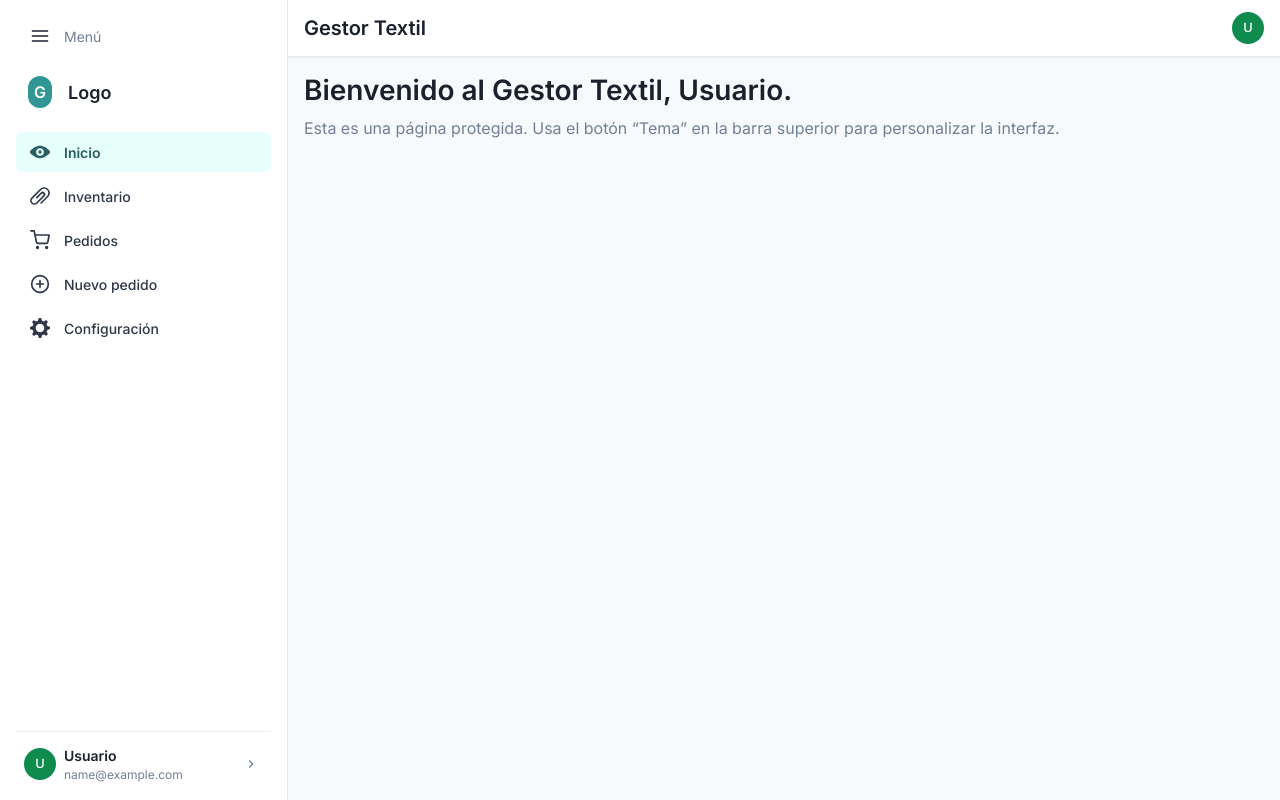
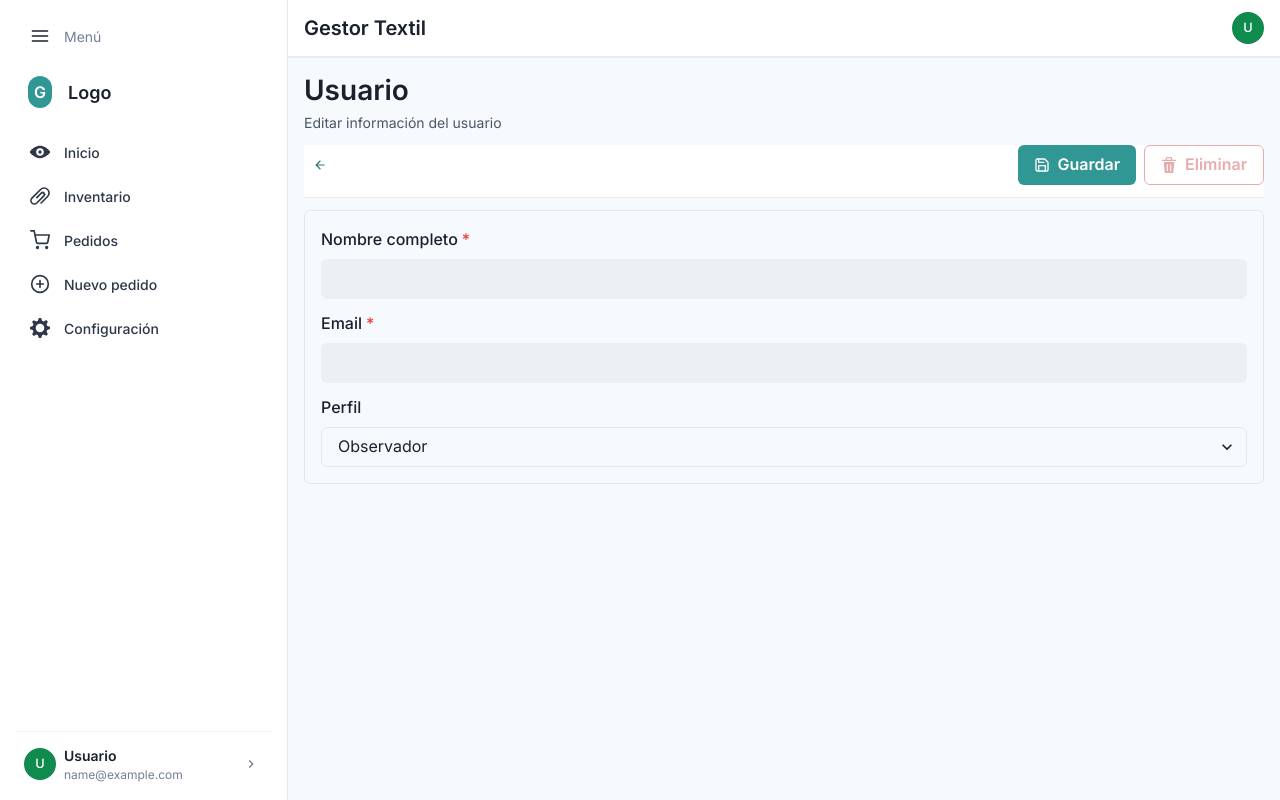
Before and after one commit to bellinicahuanadevelopment/gestor-textil, a React (Vite) app in the folder frontend/: page /configuracion/usuarios/1 in a window 1280 px wide. Before the commit this address led to /. Built offline with nearby package versions, Linux system fonts and the light colour scheme; no server answers; sample sign-in values are in the browser's storage.

Commit message:
Added detailed user view just for admin

```diff
--- a/frontend/src/App.jsx
+++ b/frontend/src/App.jsx
@@ -11,6 +11,8 @@ import Pedidos from './pages/Pedidos'
 import NuevoPedido from './pages/NuevoPedido'
 import PedidoDetalle from './pages/PedidoDetalle'
 import Configuracion from './pages/Configuracion'
+import UsuarioDetalle from './pages/UsuarioDetalle'
+
 
 function PrivateRoute({ children }) {
   const { token } = useAuth()
@@ -79,6 +81,16 @@ export default function App() {
           }
         />
 
+        <Route
+          path="/configuracion/usuarios/:id"
+          element={
+            <PrivateRoute>
+              <UsuarioDetalle />
+            </PrivateRoute>
+          }
+        />
+
+
         <Route path="*" element={<Navigate to="/" replace />} />
       </Routes>
     </BrowserRouter>
--- a/frontend/src/pages/Configuracion.jsx
+++ b/frontend/src/pages/Configuracion.jsx
@@ -12,6 +12,7 @@ import { AddIcon, DeleteIcon, SearchIcon } from '@chakra-ui/icons'
 import { useThemePrefs } from '../theme/ThemeContext'
 import { useAuthedFetchJson } from '../lib/api'
 import { useAuth } from '../contexts/AuthContext'
+import { Link } from 'react-router-dom'
 
 function AccentTab({ label, underline, disabled=false }) {
   return (
@@ -40,6 +41,7 @@ export default function Configuracion(){
   const toast = useToast()
 
   const canManage = user?.profile === 'admin' || user?.profile === 'manager'
+  const isAdmin = user?.profile === 'admin'
 
   // look & feel
   const underline = useColorModeValue(`${accent}.500`, `${accent}.300`)
@@ -99,7 +101,7 @@ export default function Configuracion(){
     }
   }
 
-  // delete user dialog
+  // delete user dialog (admins only)
   const [toDelete, setToDelete] = useState(null)
   const delDisc = useDisclosure()
   async function confirmDelete(){
@@ -183,10 +185,21 @@ export default function Configuracion(){
                   )}
                 </HStack>
 
-                {/* Users as independent cards */}
+                {/* Users as independent cards; clickable only for admins */}
                 <Stack spacing="3">
-                  {filtered.map(u => (
-                    <Card key={u.id} variant="outline">
+                  {filtered.map(u => {
+                    const asProp = isAdmin ? Link : undefined
+                    const toProp = isAdmin ? `/configuracion/usuarios/${u.id}` : undefined
+                    return (
+                      <Card
+                        key={u.id}
+                        as={asProp}
+                        to={toProp}
+                        variant="outline"
+                        cursor={isAdmin ? 'pointer' : 'default'}
+                        _hover={isAdmin ? { borderColor: `${accent}.300` } : undefined}
+                        _focusWithin={isAdmin ? { borderColor: `${accent}.400`, boxShadow: 'outline' } : undefined}
+                      >
                         <CardHeader pb="2">
                           <HStack align="start" justify="space-between">
                             <Box>
@@ -206,6 +219,8 @@ export default function Configuracion(){
                             <Text fontSize="sm" color="gray.600">
                               Creado: {u.created_at ? new Date(u.created_at).toLocaleString() : '—'}
                             </Text>
+
+                            {isAdmin && (
                               <Tooltip label="Eliminar usuario">
                                 <IconButton
                                   aria-label="Eliminar usuario"
@@ -213,13 +228,15 @@ export default function Configuracion(){
                                   size="sm"
                                   variant="outline"
                                   colorScheme="red"
-                              onClick={() => { setToDelete(u); delDisc.onOpen() }}
+                                  onClick={(e) => { e.preventDefault(); e.stopPropagation(); setToDelete(u); delDisc.onOpen() }}
                                 />
                               </Tooltip>
+                            )}
                           </HStack>
                         </CardBody>
                       </Card>
-                  ))}
+                    )
+                  })}
                 </Stack>
 
                 {!loadingUsers && filtered.length === 0 && (
@@ -270,7 +287,7 @@ export default function Configuracion(){
         </ModalContent>
       </Modal>
 
-      {/* Delete user confirm */}
+      {/* Delete user confirm (admins only) */}
       <AlertDialog isOpen={delDisc.isOpen} onClose={delDisc.onClose} leastDestructiveRef={undefined}>
         <AlertDialogOverlay />
         <AlertDialogContent>
@@ -280,7 +297,7 @@ export default function Configuracion(){
           </AlertDialogBody>
           <AlertDialogFooter>
             <Button onClick={delDisc.onClose}>Cancelar</Button>
-            <Button colorScheme="red" ml={3} onClick={confirmDelete}>Eliminar</Button>
+            <Button colorScheme="red" ml={3} onClick={confirmDelete} isDisabled={!isAdmin}>Eliminar</Button>
           </AlertDialogFooter>
         </AlertDialogContent>
       </AlertDialog>
--- a/frontend/src/pages/NuevoPedido.jsx
+++ b/frontend/src/pages/NuevoPedido.jsx
@@ -3,7 +3,7 @@ import {
   Box, Heading, Text, Stack, HStack, VStack, Input, Button,
   FormControl, FormLabel, Card, CardHeader, CardBody,
   NumberInput, NumberInputField, useDisclosure, useToast,
-  useColorModeValue, useBreakpointValue
+  useColorModeValue, useBreakpointValue, useToken
 } from '@chakra-ui/react'
 import { CheckIcon } from '@chakra-ui/icons'
 import { useAuthedFetchJson } from '../lib/api'
@@ -27,6 +27,8 @@ function Stepper({ step, accent }) {
   const dotSize = useBreakpointValue({ base: '6', md: '8' })
   const labelSize = useBreakpointValue({ base: 'sm', md: 'md' })
   const gap = useBreakpointValue({ base: 2, md: 4 })
+  const dotSizeCss = useToken('sizes', dotSize) // p.ej. "1.5rem"
+
 
   if (orientation === 'vertical') {
     return (
@@ -60,9 +62,14 @@ function Stepper({ step, accent }) {
                   {`Step ${index}`}
                 </Text>
               </HStack>
-              {index < labels.length && (
-                <Box ml={dotSize} h="6" w="2px" bg={index < step ? lineActive : grayLine} />
-              )}
+                {index < labels.length && (
+                  <Box
+                    ml={`calc(${dotSizeCss} / 2 - 1px)`}
+                    h="6"
+                    w="2px"
+                    bg={index < step ? lineActive : grayLine}
+                  />
+                )}
             </VStack>
           )
         })}
--- a/frontend/src/pages/Pedidos.jsx
+++ b/frontend/src/pages/Pedidos.jsx
@@ -76,7 +76,9 @@ export default function Pedidos() {
 
   const inputBg = useColorModeValue('blackAlpha.50', 'whiteAlpha.100')
   const inputBorder = useColorModeValue('blackAlpha.200', 'whiteAlpha.300')
-  const titleColor = useColorModeValue(`${accent}.700`, `${accent}.200`) // ← accent title
+  const titleColor = useColorModeValue(`${accent}.700`, `${accent}.200`)
+  const barBorder = useColorModeValue('blackAlpha.200', 'whiteAlpha.300')
+  const panelBg = useColorModeValue('transparent', 'transparent')
 
   const skeletonCards = Array.from({ length: pageSize })
 
@@ -118,6 +120,7 @@ export default function Pedidos() {
         </HStack>
       </HStack>
 
+      <Box borderRadius="md" border="1px solid" borderColor={barBorder} bg={panelBg} p={{ base: 2, md: 3 }}>
         <Stack spacing="4">
           {loading ? (
             skeletonCards.map((_, i) => (
@@ -183,6 +186,7 @@ export default function Pedidos() {
             </>
           )}
         </Stack>
+      </Box>
 
       <HStack mt="6" justify="space-between" align="center" flexWrap="wrap" gap="3">
         <Text fontSize="sm" color="gray.600">
--- /dev/null
+++ b/frontend/src/pages/UsuarioDetalle.jsx
@@ -0,0 +1,215 @@
+import React, { useEffect, useState, useMemo } from 'react'
+import {
+  Box, Heading, Text, Stack, HStack, VStack, useColorModeValue, Button, IconButton,
+  Input, Select, FormControl, FormLabel, useToast, AlertDialog, AlertDialogOverlay,
+  AlertDialogContent, AlertDialogHeader, AlertDialogBody, AlertDialogFooter, useDisclosure,
+  Tooltip, useBreakpointValue
+} from '@chakra-ui/react'
+import { ArrowBackIcon, DeleteIcon } from '@chakra-ui/icons'
+import { FiSave } from 'react-icons/fi'
+import { useParams, useNavigate } from 'react-router-dom'
+import { useThemePrefs } from '../theme/ThemeContext'
+import { useAuthedFetchJson } from '../lib/api'
+import { useAuth } from '../contexts/AuthContext'
+
+export default function UsuarioDetalle(){
+  const { id } = useParams()
+  const navigate = useNavigate()
+  const { prefs } = useThemePrefs()
+  const { user } = useAuth()
+  const authedFetchJson = useAuthedFetchJson()
+  const toast = useToast()
+  const accent = prefs?.accent || 'teal'
+  const isAdmin = user?.profile === 'admin'
+
+  const barBg = useColorModeValue('white','gray.800')
+  const barBorder = useColorModeValue('blackAlpha.200','whiteAlpha.300')
+  const inputBg = useColorModeValue('blackAlpha.50','whiteAlpha.100')
+  const inputBorder = useColorModeValue('blackAlpha.200','whiteAlpha.300')
+  const muted = useColorModeValue('gray.600','gray.400')
+
+  const compact = useBreakpointValue({ base: true, md: false })
+
+  const [form, setForm] = useState({ nombre_completo:'', email:'', profile:'viewer' })
+  const [loading, setLoading] = useState(true)
+  const [saving, setSaving] = useState(false)
+  const [deleting, setDeleting] = useState(false)
+
+  function updateForm(k, v){ setForm(prev => ({ ...prev, [k]: v })) }
+
+  async function load(){
+    setLoading(true)
+    try {
+      const list = await authedFetchJson('/admin/users')
+      const data = Array.isArray(list) ? list.find(u => u.id === id) : null
+      if (data) {
+        setForm({
+          nombre_completo: data.nombre_completo || '',
+          email: data.email || '',
+          profile: data.profile || 'viewer'
+        })
+      } else {
+        toast({ status:'warning', title:'Usuario no encontrado' })
+        navigate('/configuracion', { replace: true })
+      }
+    } catch(err){
+      toast({
+        status:'error',
+        title:'No se pudo cargar el usuario',
+        description: String(err?.message || err)
+      })
+    } finally {
+      setLoading(false)
+    }
+  }
+
+  useEffect(()=>{ load() },[id])
+
+  async function save(){
+    setSaving(true)
+    try{
+      await authedFetchJson(`/admin/users/${id}`, { method:'PUT', body: JSON.stringify(form) })
+      toast({ status:'success', title:'Cambios guardados' })
+    }catch(err){
+      toast({ status:'error', title:'No se pudo guardar', description: String(err?.message || err) })
+    }finally{
+      setSaving(false)
+    }
+  }
+
+  // delete dialog
+  const delDisc = useDisclosure()
+  async function confirmDelete(){
+    setDeleting(true)
+    try {
+      await authedFetchJson(`/admin/users/${id}`, { method:'DELETE' })
+      toast({ status:'success', title:'Usuario eliminado' })
+      navigate('/configuracion', { replace: true })
+    } catch(err){
+      toast({ status:'error', title:'No se pudo eliminar', description: String(err?.message || err) })
+    } finally {
+      setDeleting(false)
+      delDisc.onClose()
+    }
+  }
+
+  return (
+    <Box>
+      <Heading size="lg" mb="1">Usuario</Heading>
+      <Text fontSize="sm" color={muted} mb="3">Editar información del usuario</Text>
+
+      <HStack
+        align="center"
+        justify="space-between"
+        bg={barBg}
+        borderBottom="1px solid"
+        borderColor={barBorder}
+        pb="3"
+        mb="3"
+      >
+        <HStack>
+          <IconButton aria-label="Volver" icon={<ArrowBackIcon />} variant="ghost" size="sm" onClick={()=>navigate(-1)} />
+        </HStack>
+        <HStack>
+          {compact ? (
+            <Tooltip label="Guardar">
+              <IconButton
+                aria-label="Guardar"
+                icon={<FiSave />}
+                colorScheme={accent}
+                onClick={save}
+                isLoading={saving}
+              />
+            </Tooltip>
+          ) : (
+            <Button leftIcon={<FiSave />} colorScheme={accent} onClick={save} isLoading={saving}>
+              Guardar
+            </Button>
+          )}
+
+          <Tooltip label={isAdmin ? 'Eliminar usuario' : 'Solo administradores'}>
+            {compact ? (
+              <IconButton
+                aria-label="Eliminar"
+                icon={<DeleteIcon />}
+                colorScheme="red"
+                variant="outline"
+                onClick={delDisc.onOpen}
+                isDisabled={!isAdmin}
+                isLoading={deleting}
+              />
+            ) : (
+              <Button
+                leftIcon={<DeleteIcon />}
+                colorScheme="red"
+                variant="outline"
+                onClick={delDisc.onOpen}
+                isDisabled={!isAdmin}
+                isLoading={deleting}
+              >
+                Eliminar
+              </Button>
+            )}
+          </Tooltip>
+        </HStack>
+      </HStack>
+
+      <Box borderRadius="md" border="1px solid" borderColor={barBorder} p="4">
+        <VStack align="stretch" spacing="3">
+          <FormControl isRequired>
+            <FormLabel>Nombre completo</FormLabel>
+            <Input
+              variant="filled"
+              value={form.nombre_completo}
+              onChange={e=>updateForm('nombre_completo', e.target.value)}
+              bg={inputBg}
+              _hover={{ bg: inputBg }}
+              _focus={{ bg: inputBg, borderColor: inputBorder }}
+            />
+          </FormControl>
+          <FormControl isRequired>
+            <FormLabel>Email</FormLabel>
+            <Input
+              type="email"
+              variant="filled"
+              value={form.email}
+              onChange={e=>updateForm('email', e.target.value)}
+              bg={inputBg}
+              _hover={{ bg: inputBg }}
+              _focus={{ bg: inputBg, borderColor: inputBorder }}
+            />
+          </FormControl>
+          <FormControl>
+            <FormLabel>Perfil</FormLabel>
+            <Select
+              value={form.profile}
+              onChange={e=>updateForm('profile', e.target.value)}
+            >
+              <option value="viewer">Observador</option>
+              <option value="seller">Vendedor</option>
+              <option value="manager">Gerente</option>
+              <option value="admin">Admin</option>
+            </Select>
+          </FormControl>
+        </VStack>
+      </Box>
+
+      {/* Delete confirm */}
+      <AlertDialog isOpen={delDisc.isOpen} onClose={delDisc.onClose} leastDestructiveRef={undefined}>
+        <AlertDialogOverlay />
+        <AlertDialogContent>
+          <AlertDialogHeader>Eliminar usuario</AlertDialogHeader>
+          <AlertDialogBody>
+            ¿Seguro que deseas eliminar este usuario? Esta acción no se puede deshacer.
+          </AlertDialogBody>
+          <AlertDialogFooter>
+            <Button onClick={delDisc.onClose}>Cancelar</Button>
+            <Button colorScheme="red" ml={3} onClick={confirmDelete} isLoading={deleting} isDisabled={!isAdmin}>
+              Eliminar
+            </Button>
+          </AlertDialogFooter>
+        </AlertDialogContent>
+      </AlertDialog>
+    </Box>
+  )
+}
```
Lines whose indentation alone changed are shown as unchanged.
